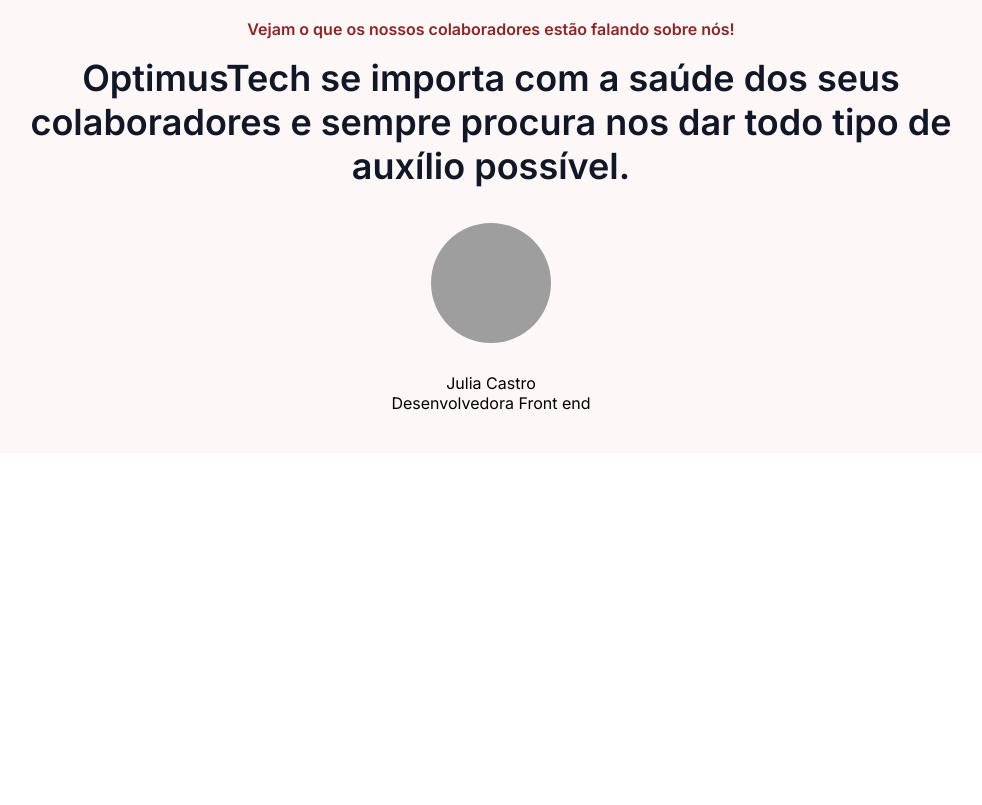
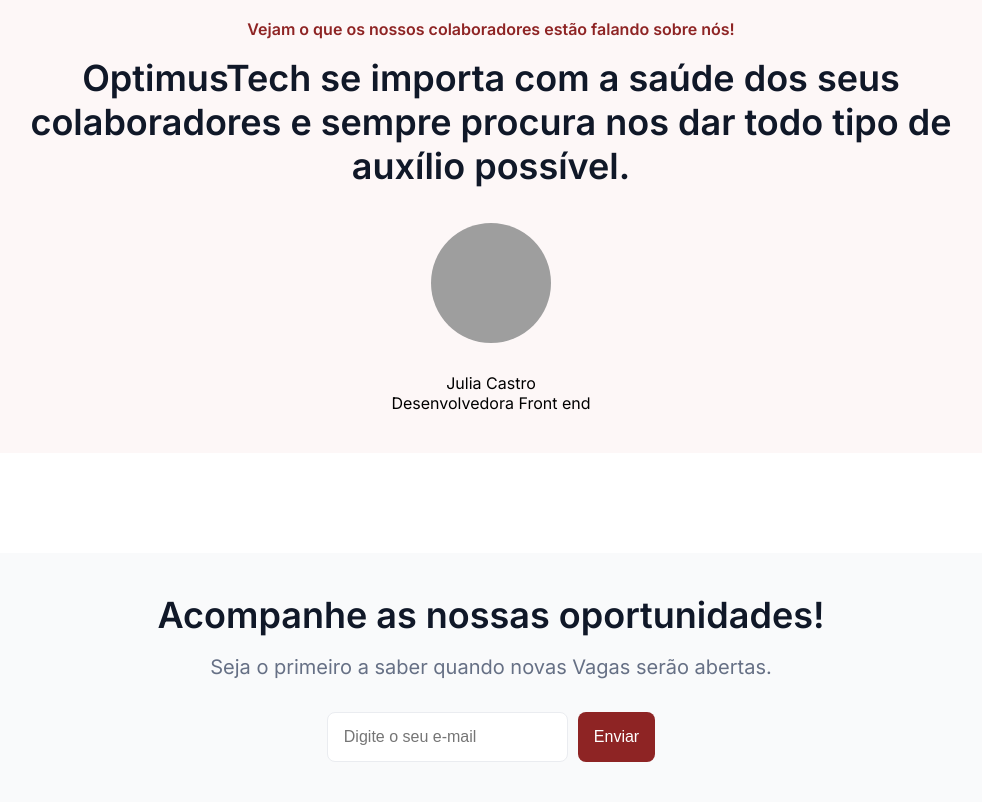
Before and after one commit to guilherme-silva72/7dias_project, a plain HTML site: page index.html in a window 1280 px wide. Shown: the part 2638-3443 px from the top of the page, without its empty margins (149-1131 px from the left). Before the commit the page ends 3141 px from the top, so only its background shows below. Drawn offline with Linux system fonts and the light colour scheme; grey boxes are pictures that could not be loaded.

Commit message:
Final do projeto

```diff
--- a/index.html
+++ b/index.html
@@ -132,6 +132,20 @@
 
         </section>
 
+        <section class="email">
+
+            <h2 class="email__titulo">Acompanhe as nossas oportunidades!</h2>
+            <p class="email__descricao">Seja o primeiro a saber quando novas Vagas
+                serão abertas.
+            </p>
+
+            <form class="email__formulario">
+                <input type="email" placeholder="Digite o seu e-mail" class="email__input">
+                <button type="submit" class="email__botao">Enviar</button>
+            </form>
+
+        </section>
+
     </main>
 </body>
 </html>
--- a/styles/styles.css
+++ b/styles/styles.css
@@ -265,3 +265,57 @@
     margin-top: 20px;
     margin-bottom: 30px;
 }
+
+.email{
+    width: 90%;
+    display: flex;
+    flex-direction: column;
+    align-items: center;
+    justify-content: center;
+    padding: 40px 0;
+    background-color: #F9FAFB;
+    margin-top: 100px;
+}
+
+.email__titulo {
+    font-weight: 600;
+    font-size: 36px;
+    line-height: 44px;
+    color: var(--cor-titulo);
+    text-align: center;
+    margin-bottom: 15px;
+}
+
+.email__descricao {
+    font-weight: 400;
+    font-size: 20px;
+    line-height: 30px;
+    color: var(--cor-texto);
+    text-align: center;
+    margin-bottom: 30px;
+}
+
+.email__formulario {
+    display: flex;
+    gap: 10px;
+}
+
+.email__input {
+    flex: 1;
+    padding: 12px 16px;
+    border: 1px solid #EAECF0;
+    border-radius: 8px;
+    font-size: 16px;
+    line-height: 24px;
+}
+
+.email__botao {
+    padding: 12px 16px;
+    border: none;
+    border-radius: 8px;
+    background-color: var(--cor-destaque);
+    color: #ffffff;
+    font-size: 16px;
+    line-height: 24px;
+    cursor: pointer;
+}
```
